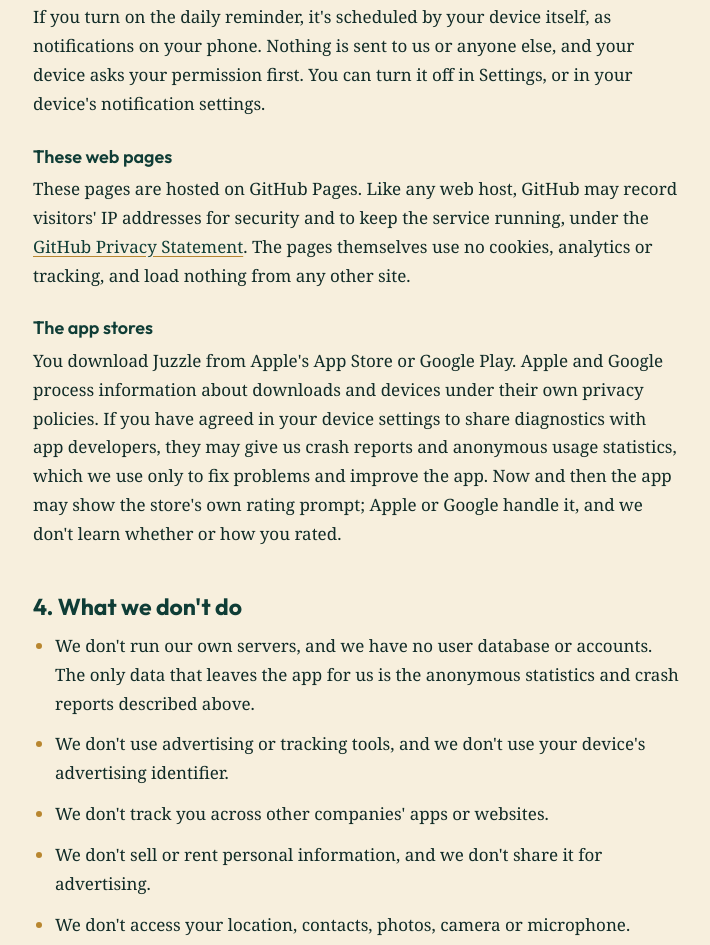
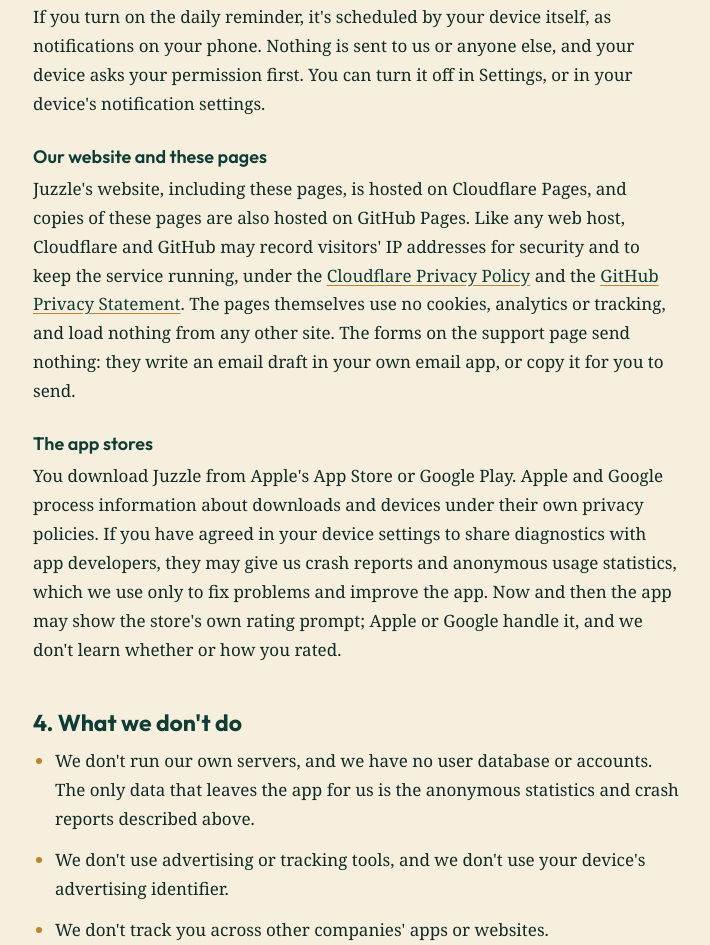
Before and after one commit to aahmadfaraz/juzzle-legal, a plain HTML site: page privacy.html in a window 1280 px wide. Shown: the part 3734-4679 px from the top of the page, without its empty margins (87-797 px from the left). Drawn offline with Linux system fonts and the light colour scheme; a web font is replaced by a local one.

Commit message:
Privacy: the website is hosted on Cloudflare Pages too; its forms send nothing

```diff
--- a/privacy.html
+++ b/privacy.html
@@ -83,8 +83,8 @@
   <h3>Daily reminder</h3>
   <p>If you turn on the daily reminder, it's scheduled by your device itself, as notifications on your phone. Nothing is sent to us or anyone else, and your device asks your permission first. You can turn it off in Settings, or in your device's notification settings.</p>
 
-  <h3>These web pages</h3>
-  <p>These pages are hosted on GitHub Pages. Like any web host, GitHub may record visitors' IP addresses for security and to keep the service running, under the <a href="https://docs.github.com/en/site-policy/privacy-policies/github-general-privacy-statement" rel="noopener">GitHub Privacy Statement</a>. The pages themselves use no cookies, analytics or tracking, and load nothing from any other site.</p>
+  <h3>Our website and these pages</h3>
+  <p>Juzzle's website, including these pages, is hosted on Cloudflare Pages, and copies of these pages are also hosted on GitHub Pages. Like any web host, Cloudflare and GitHub may record visitors' IP addresses for security and to keep the service running, under the <a href="https://www.cloudflare.com/privacypolicy/" rel="noopener">Cloudflare Privacy Policy</a> and the <a href="https://docs.github.com/en/site-policy/privacy-policies/github-general-privacy-statement" rel="noopener">GitHub Privacy Statement</a>. The pages themselves use no cookies, analytics or tracking, and load nothing from any other site. The forms on the support page send nothing: they write an email draft in your own email app, or copy it for you to send.</p>
 
   <h3>The app stores</h3>
   <p>You download Juzzle from Apple's App Store or Google Play. Apple and Google process information about downloads and devices under their own privacy policies. If you have agreed in your device settings to share diagnostics with app developers, they may give us crash reports and anonymous usage statistics, which we use only to fix problems and improve the app. Now and then the app may show the store's own rating prompt; Apple or Google handle it, and we don't learn whether or how you rated.</p>
```
